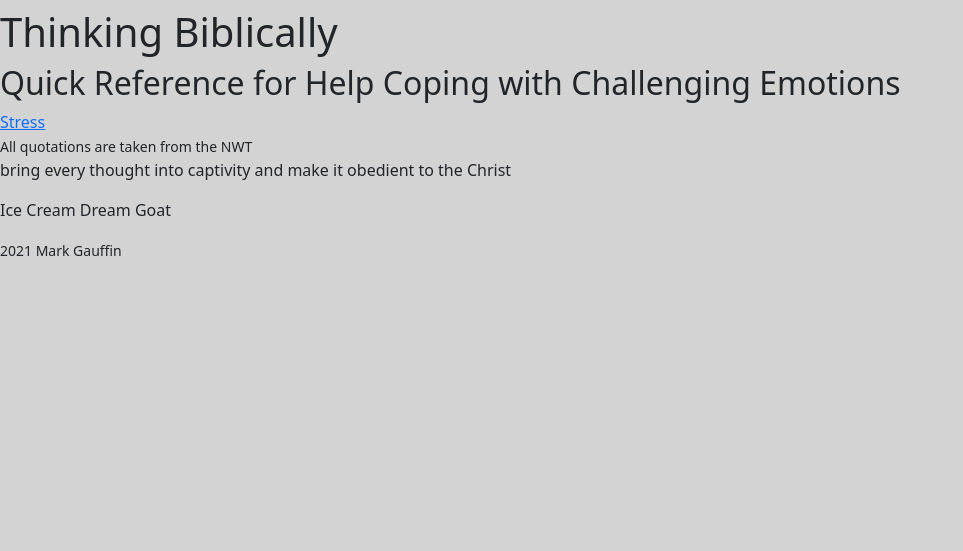
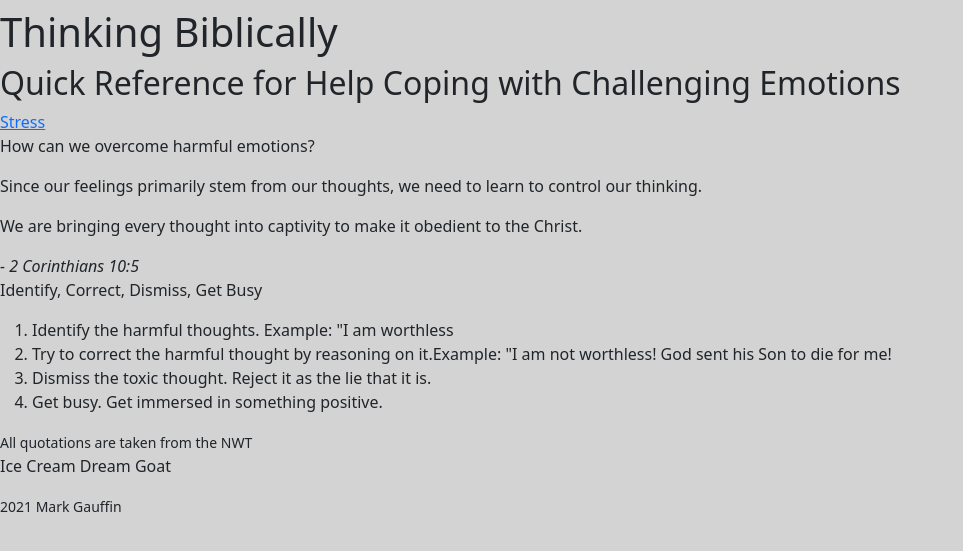
Before and after one commit to markinjamaica/therapy, a Django app: page / in a window 1280 px wide. Shown: the part 56-607 px from the top of the page, without its empty margins (0-963 px from the left). Run offline with Django 3.2, Linux system fonts and the light colour scheme.

Commit message:
add content to home page

```diff
--- a/biblehelp/templates/index.html
+++ b/biblehelp/templates/index.html
@@ -10,8 +10,18 @@
     <a href="{% url 'feeling' emotion|lower %}">{{ emotion|title }}</a>
     {% endfor %}
 </div>
+<p>How can we overcome harmful emotions?</p>
+<p>Since our feelings primarily stem from our thoughts, we need to learn to control our thinking.</p>
+<blockquote>We are bringing every thought into captivity to make it obedient to the Christ.</blockquote>
+<cite>- 2 Corinthians 10:5</cite>
+<p>Identify, Correct, Dismiss, Get Busy</p>
+<ol>
+    <li>Identify the harmful thoughts. <span>Example: "I am worthless</span></li>
+    <li>Try to correct the harmful thought by reasoning on it.<span>Example: "I am not worthless! God sent his Son to die for me!</span></li>
+    <li>Dismiss the toxic thought. Reject it as the lie that it is.</li>
+    <li>Get busy. Get immersed in something positive.</li>
+</ol>
 <small>All quotations are taken from the NWT</small>
-<p>bring every thought into captivity and make it obedient to the Christ</p>
 <p>Ice Cream Dream Goat</p>
 <small>2021 Mark Gauffin</small>
 {% endblock %}
```
